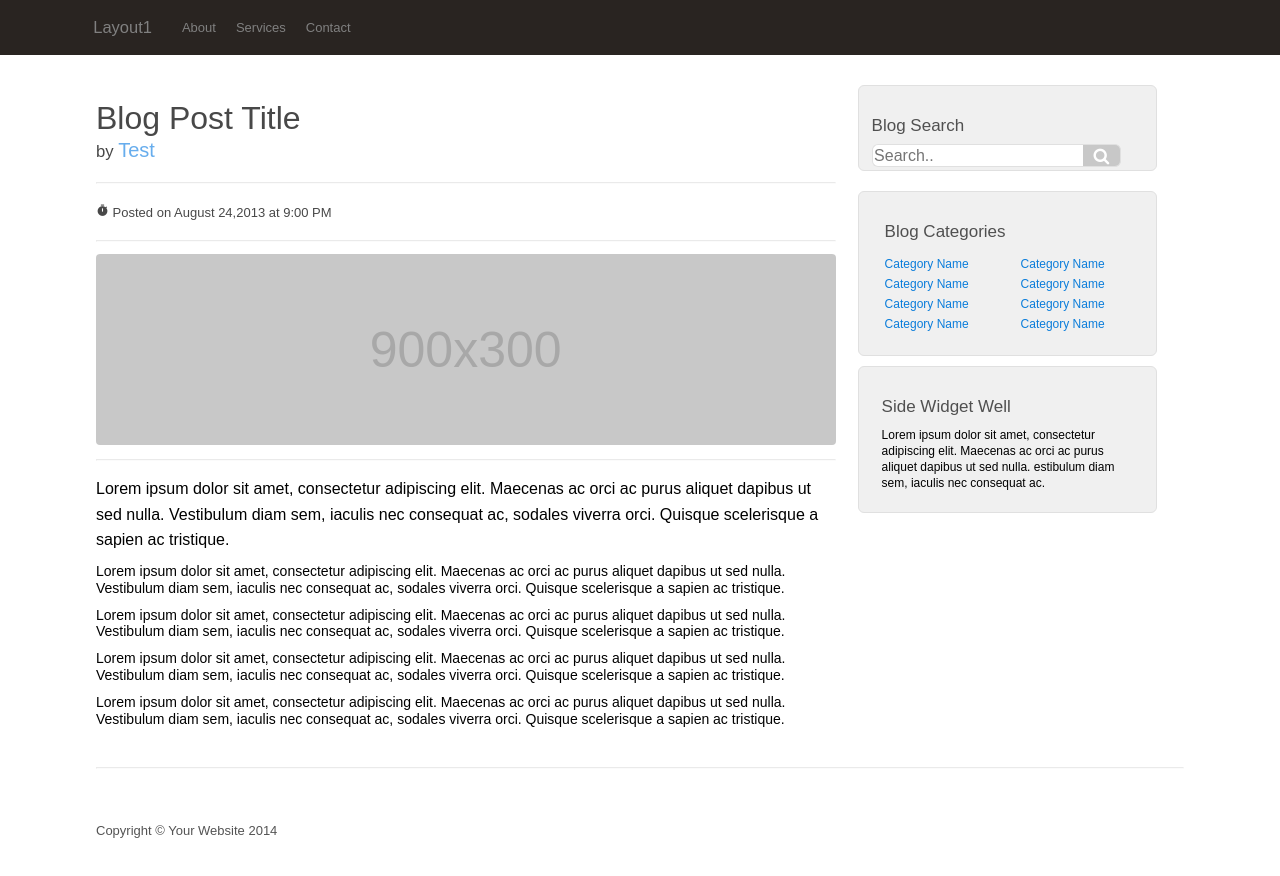
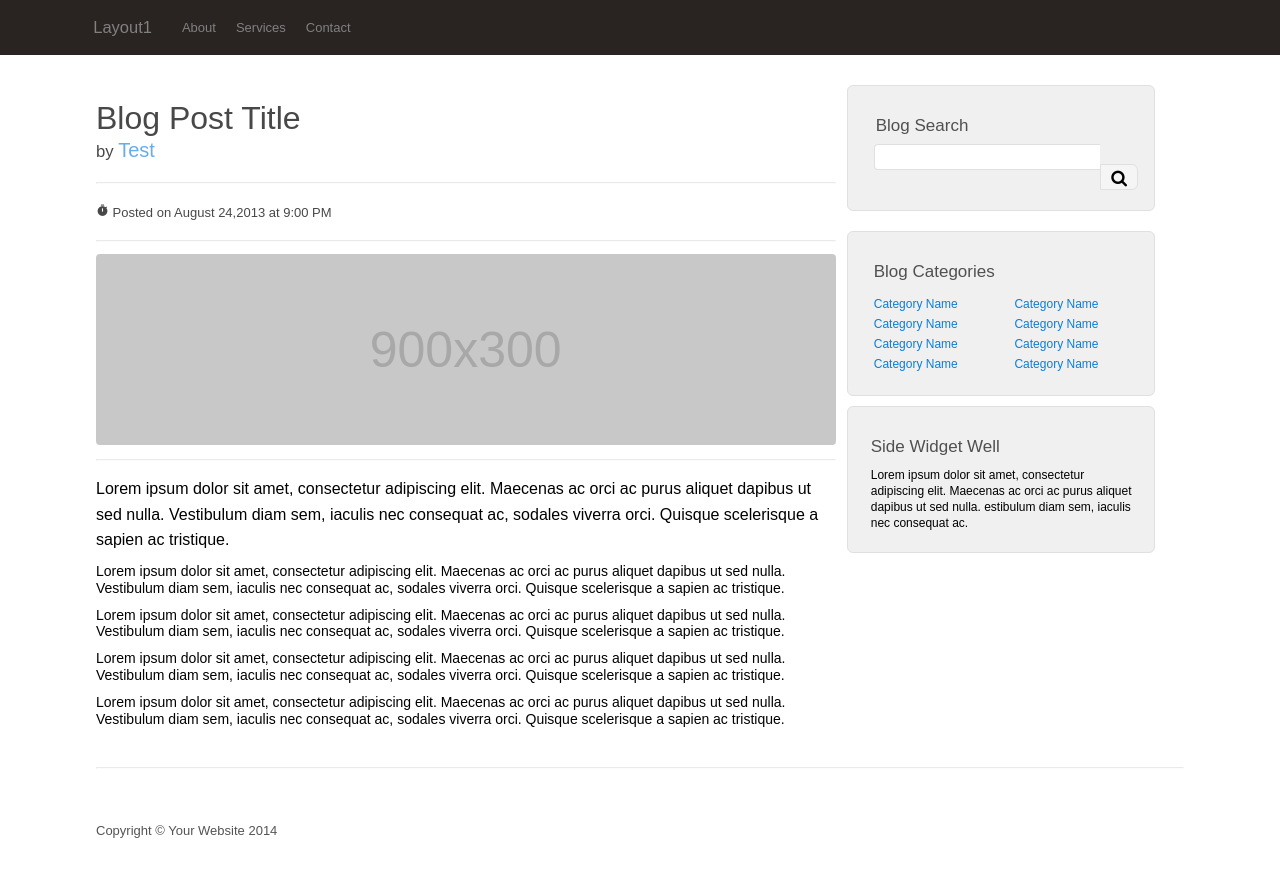
Before and after one commit to etechnidhi/layout, a plain HTML site: page index.html in a window 1280 px wide. Drawn offline with Linux system fonts and the light colour scheme.

Commit message:
new editing

```diff
--- a/index.css
+++ b/index.css
@@ -42,7 +42,7 @@ body{
 }
 .right{
     float: right;
-    width: 30%;
+    width: 31%;
     padding-left: 10px;
 }
 .posts{
@@ -120,39 +120,44 @@ hr{
     font-size: 17px;
     font-family: Arial, Helvetica, sans-serif;
     padding-left: 13px;
-    padding-bottom: 1%;
+    padding-bottom: 6%;
     width: 87%;
     margin-bottom: 20px;
     /* display: inline; */
 }
 .example{
     display: inline;
+    padding-left: 8px;
+    margin: 0 auto;
+    margin-left:10px;
     width: 100%;
-    padding-left: 8px;
+}
+.example2{
+    margin-left: 13.5px;
 }
 form.example input[type=text] {
-    padding: 1.5px;
-    font-size: 16px;
+    padding: 2px;
+    font-size: 17px;
     border: 1px solid #E0E0E0 ;
-    border-radius: 6px;
+    /* border-radius: 6px; */
     border-right: none;
     float: left;
     background: white;
-    border-top-right-radius: 0px;
-    border-bottom-right-radius: 0px;
+    border-top-left-radius: 4px;;
+    border-bottom-left-radius: 4px;
 }
 
 form.example button {
     float: left;
     width: 13.5%;
-    padding: 2px;
-    background: #C8C8C8 ;
+    padding: 3.5px;
+    background: whitesmoke ;
     border-top-right-radius: 6px;
     border-bottom-right-radius: 6px;
-    color: white;
+    color: black;
     font-size: 17px;
     border: 1px solid #E0E0E0;
-    border-left: none;
+    /* border-left: none; */
     cursor: pointer;
 }
 
--- a/index.html
+++ b/index.html
@@ -54,11 +54,13 @@
                 </div>
                 <div class="right">
                     <div class="one">
-                       <div style="margin-bottom: 8px; color: #505050 ;"> Blog Search </div>
-                        <form class="example" action="/action_page.php" style="margin:auto;max-width:170px">
-                            <input type="text" placeholder="Search.." name="search2">
+                       <div style="margin-bottom: 8px; color: #505050 ; margin-left: 15px;"> Blog Search </div>
+                       <div class="example2">
+                        <form class="example">
+                            <input type="text" placeholder="" name="search2">
                             <button type="submit"><i class="fa fa-search"></i></button>
                         </form>
+                        </div>
                     </div>
                     <div class="two">
                         <div style="margin-bottom: 8px; color: #505050 ; padding-left: 13px;"> Blog Categories </div>
```
